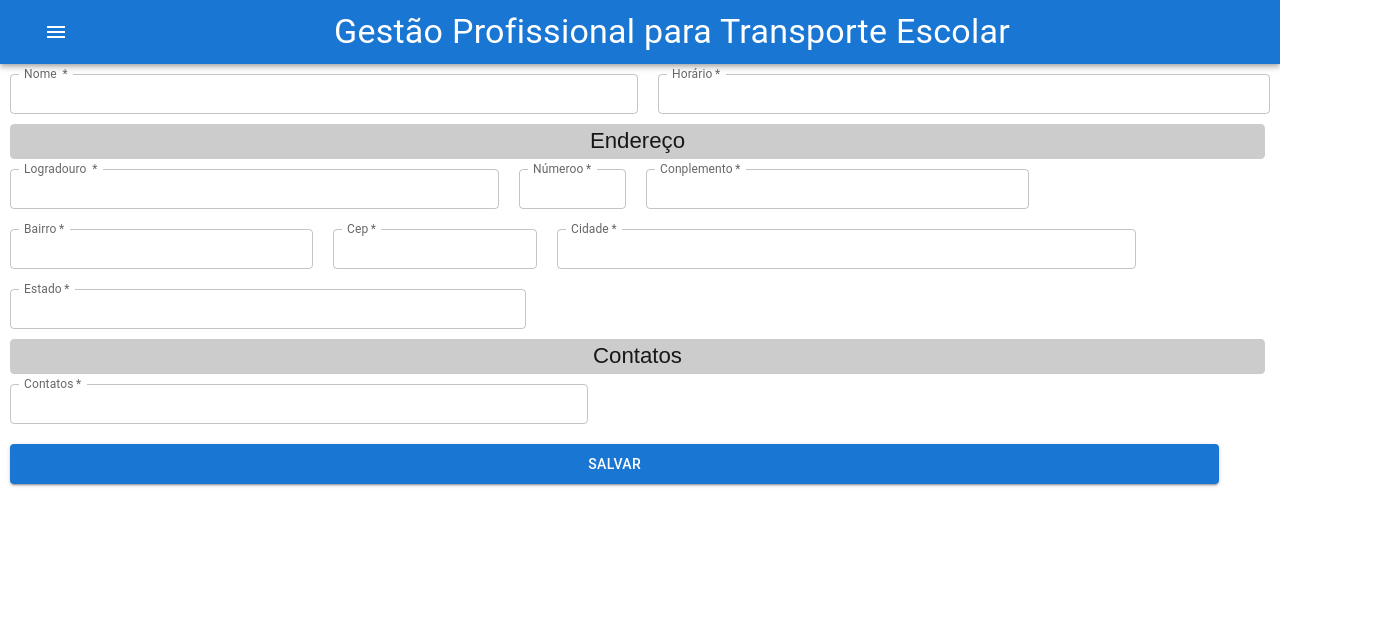
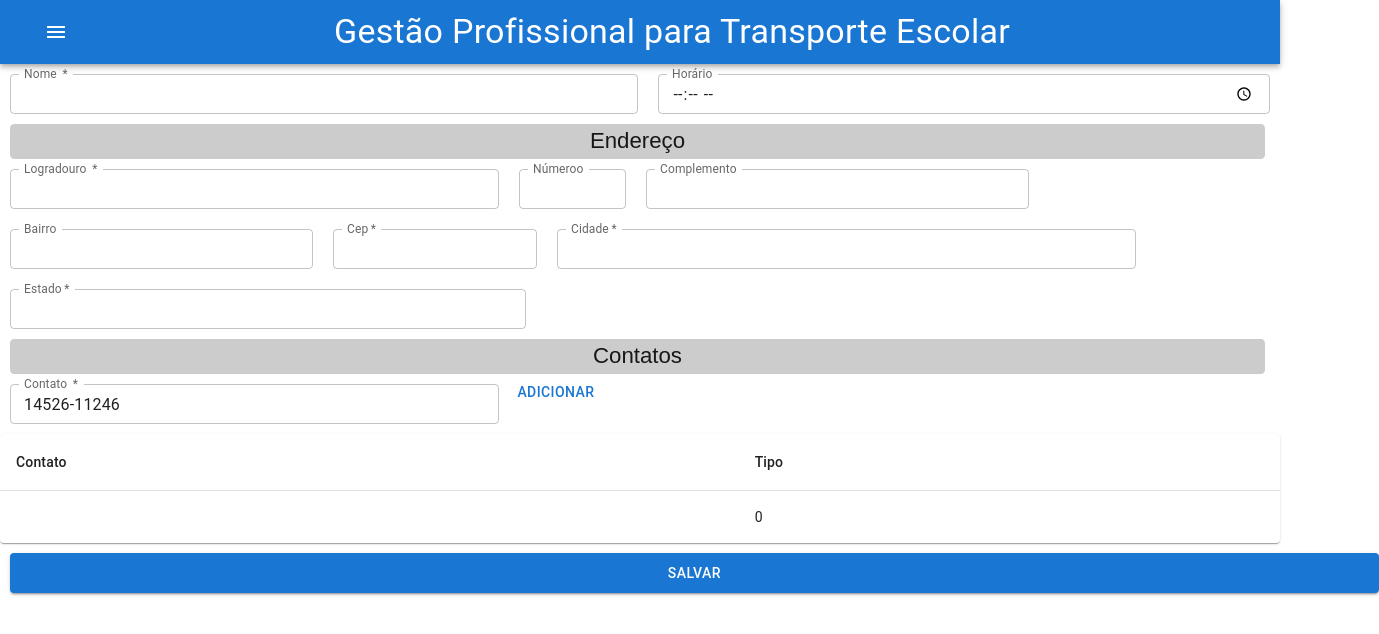
Before and after one commit to mariolemos/gestao-escolar-front, a Next.js app: page /colegio/formColegio in a window 1280 px wide. Shown: the top 634 px of the page, 1379 px wide, since content can reach past the window. Built offline with nearby package versions, Linux system fonts and the light colour scheme; no server answers.

Commit message:
Criado componente Contato

```diff
--- /dev/null
+++ b/src/components/contato/form/index.tsx
@@ -0,0 +1,80 @@
+import { DataTable } from "@/layout/components/dataTable/DataTable"
+import { Box, Button, TextField } from "@mui/material"
+import { Dispatch, SetStateAction, useEffect, useState } from "react"
+
+interface IPropsContato {
+    contatos: IFormContato[],
+    setContatos: Dispatch<SetStateAction<IFormContato[]>>
+}
+
+export enum TipoContato {
+    FIXO = 0,
+    CELULAR = 1,
+    EMAil = 2
+}
+
+export interface IFormContato {
+    id?: number
+    contato: string
+    tipo: number
+
+}
+
+export const FormContato = ({
+    contatos,
+    setContatos
+
+}: IPropsContato) => {
+
+    const cols = ["Contato", "Tipo"]
+    const [contato, setContato] = useState<IFormContato>({
+        contato: "14526-11246",
+        tipo: TipoContato.CELULAR
+    })
+
+    const adicionar = () => {
+        console.log("XXXx")
+        contatos.push({
+            contato: contato.contato,
+            tipo: TipoContato.FIXO
+        })
+         setContatos(contatos)
+    }
+
+    const remove = (contato: IFormContato) => {
+        const newcontatos = contatos.filter((c: IFormContato) =>
+             (!c.id && c.contato != contato.contato && c.tipo != contato.tipo) || (c.id && c.id !== contato.id)
+    )
+        setContatos(newcontatos)
+    }
+
+    return (
+        <>
+            <Box sx={{ width: 1 }}>
+                <TextField
+                    onChange={(e) => setContato((contato) => {
+                        return {
+                            ...contato, contato: e.target.value
+                        }
+                    })}
+                    slotProps={{ inputLabel: { shrink: true } }}
+                    size='small'
+                    required={true}
+                    label="Contato "
+                    style={{ width: "55ch", margin: "10px" }}
+                    defaultValue={contato.contato}
+                    type='string'
+                />
+                <Button
+                    onClick={adicionar}
+                >Adicionar
+                </Button>
+            </Box>
+
+            <DataTable cols={cols} rows={contatos} />
+
+        </>
+
+
+    )
+}
--- a/src/components/endereco/form/index.tsx
+++ b/src/components/endereco/form/index.tsx
@@ -32,7 +32,17 @@ export default function FormEndereco({
 
     return (
         <>
-            <Box sx={{width: 1}}>
+            <Box>
+                <Box sx={{
+                    bgcolor: "#ccc",
+                    m: 0, textAlign: "center",
+                    height: "35px",
+                    borderRadius: ".5rex",
+                    fontSize: "2.5ch",
+                    marginLeft: "10px",
+                    marginRight: "15px"
+                }}>Endereço</Box>
+                <Box sx={{ width: 1 }}>
                     <TextField
                         onChange={(e) => setEndereco((endereco) => {
                             return {
@@ -55,7 +65,6 @@ export default function FormEndereco({
                         })}
                         slotProps={{ inputLabel: { shrink: true } }}
                         size='small'
-                    required
                         label="Númeroo"
                         style={{ width: "12ch", margin: "10px" }}
                         defaultValue={endereco.numero}
@@ -68,8 +77,7 @@ export default function FormEndereco({
                         })}
                         slotProps={{ inputLabel: { shrink: true } }}
                         size='small'
-                    required
-                    label="Conplemento"
+                        label="Complemento"
                         style={{ width: "43ch", margin: "10px" }}
                         defaultValue={endereco.complemento}
                     />
@@ -81,7 +89,6 @@ export default function FormEndereco({
                         })}
                         slotProps={{ inputLabel: { shrink: true } }}
                         size='small'
-                    required
                         label="Bairro"
                         style={{ width: "34ch", margin: "10px" }}
                         defaultValue={endereco.bairro}
@@ -126,6 +133,7 @@ export default function FormEndereco({
                         defaultValue={endereco.estado}
                     />
                 </Box>
+            </Box>
         </>
     )
 }
--- a/src/layout/components/colegio/Colegio.tsx
+++ b/src/layout/components/colegio/Colegio.tsx
@@ -22,7 +22,7 @@ export default function Colegio() {
                     <Link href={"/colegio/formColegio"}>
                         <PlusIcon style={{ color: "#fff", backgroundColor: "indigo" }} />
                     </Link></Button>
-                < DataTable data={{ cols, rows }} />
+                < DataTable cols={cols}  rows={rows}/>
         </Box>
     )
 }
--- a/src/layout/components/colegio/formColegio/hooks/useFormColegio.ts
+++ b/src/layout/components/colegio/formColegio/hooks/useFormColegio.ts
@@ -1,4 +1,5 @@
 import { api } from "@/application/api/api"
+import { IFormContato } from "@/components/contato/form"
 import { IFormEndereco } from "@/components/endereco/form"
 import { endianness } from "os"
 import { useEffect, useState } from "react"
@@ -9,10 +10,10 @@ interface IColegio {
     id: number
     nome: string
     horario: string
-    alunos: string
-    contatos: string
+    contatos: IFormContato[]
     endereco: IFormEndereco
 }
+
 
 export const useFormColegio = () => {
     const {
@@ -30,17 +31,22 @@ export const useFormColegio = () => {
         cidade: "",
         estado: "",
     }
+
+    const initContato = {
+        contato: "",
+        tipo: 0
+    }
     const initColegio = {
         id: 0,
         nome: "",
         horario: "",
-        alunos: "",
-        contatos: "",
+        contatos: [initContato],
         endereco: initEndereco
     }
-
     const [colegio, setColegio] = useState<IColegio>(initColegio)
     const [endereco, setEndereco] = useState<IFormEndereco>(initEndereco)
+    const [contato, setContato] = useState<IFormContato>(initContato)
+    const [contatos, setContatos] = useState<IFormContato[]>([initContato])
 
     const buscarColegioPorId = async (id: number) => {
         const response = await GETRequest<IColegio>(`/colegio/${id}`)
@@ -51,14 +57,23 @@ export const useFormColegio = () => {
         console.log("=====", response)
     }
 
-       useEffect(() => {
+    useEffect(() => {
         setColegio(() => {
-            return{
+            return {
                 ...colegio,
-                endereco:endereco
+                endereco: endereco
             }
         })
     }, [endereco])
+
+    useEffect(() => {
+        setColegio(() => {
+            return {
+                ...colegio,
+                contatos: contatos
+            }
+        })
+    }, [contatos])
 
     useEffect(() => {
         const params = new URLSearchParams(window.location.search)
@@ -99,11 +114,15 @@ export const useFormColegio = () => {
 
         data: {
             colegio,
+            contato,
+            contatos
         },
         action: {
             setColegio,
             registrar,
-            setEndereco
+            setEndereco,
+            setContato,
+            setContatos
         }
     }
 
--- a/src/layout/components/colegio/hooks/useColegio.tsx
+++ b/src/layout/components/colegio/hooks/useColegio.tsx
@@ -7,9 +7,6 @@ interface IColegio {
     id: number,
     nome: string,
     horario: string,
-    alunos?: string,
-    contatos: string,
-    endereco: string,
     editar?: React.ReactNode,
     excluir?: React.ReactNode,
 }
@@ -20,8 +17,6 @@ export const useColegio = () => {
         "Id",
         "Nome",
         "Horário",
-        "Contatos",
-        "Endereço",
         "Editar",
         "Excluir"
     ]
@@ -37,8 +32,6 @@ export const useColegio = () => {
                 id: colegio.id,
                 nome: colegio.nome,
                 horario: colegio.horario,
-                contatos: colegio.contatos,
-                endereco: colegio.endereco,
                 editar: (<Link href={`colegio/formColegio?id=${colegio.id}`} > <IconeEditar /></Link >),
                 excluir: (
                     <Link href={`aluno/formAluno?id=${colegio.id}`
--- a/src/layout/components/dataTable/DataTable.tsx
+++ b/src/layout/components/dataTable/DataTable.tsx
@@ -7,7 +7,12 @@ import TableHead from '@mui/material/TableHead';
 import TableRow from '@mui/material/TableRow';
 import Paper from '@mui/material/Paper';
 
-export const DataTable = ({ data }: any) => {
+interface IPropsDataTable {
+    cols: string[]
+    rows: any[]
+}
+
+export const DataTable = ({ cols, rows }: IPropsDataTable) => {
     return (
         <>
 
@@ -15,13 +20,13 @@ export const DataTable = ({ data }: any) => {
                 <Table sx={{ minWidth: 650 }} aria-label="simple table">
                     <TableHead >
                         <TableRow >
-                            {data.cols?.map((col: any) => (
+                            {cols?.map((col: any) => (
                                 <TableCell >{col}</TableCell>
                             ))}
                         </TableRow>
                     </TableHead>
                     <TableBody>
-                        {data.rows?.map((row: any) => (
+                        {rows?.map((row: any) => (
                             <TableRow
                                 key={row.ide}
                                 sx={{ '&:last-child td, &:last-child th': { border: 0 } }}
--- a/src/layout/components/navigation/MenuAppBar.tsx
+++ b/src/layout/components/navigation/MenuAppBar.tsx
@@ -14,13 +14,12 @@ import { blue } from '@mui/material/colors';
 export default function MenuAppBar() {
     const {
         data: {
-            auth,
-            anchorEl
+
         },
         action: {
             handleChange,
             handleMenu,
-            // handleClose,
+            //handleClose,
             testando,
             rendenrizarAluno
         }
--- a/src/layout/components/navigation/hooks/useNaveBar.ts
+++ b/src/layout/components/navigation/hooks/useNaveBar.ts
@@ -25,7 +25,6 @@ export const useNaveBar = () => {
 
     const rendenrizarAluno = () => {
 
-
     }
 
     return {
--- a/src/pages/colegio/formColegio/index.tsx
+++ b/src/pages/colegio/formColegio/index.tsx
@@ -1,25 +1,28 @@
 import { useEffect, useState } from 'react'
-
-import { BottomNavigation, BottomNavigationAction, Box, FormControl, MenuItem, TextField } from '@mui/material'
+import { Box, TextField } from '@mui/material'
 import * as React from 'react';
 import Button from '@mui/material/Button';
-import { useFormAluno } from '../../../layout/components/aluno/formAluno/hooks/useFormAluno';
 import { useFormColegio } from '@/layout/components/colegio/formColegio/hooks/useFormColegio';
 import FormEndereco from '@/components/endereco/form';
+import { FormContato } from '@/components/contato/form';
+
 
 
 export default function FormColegio() {
     const {
         data: {
-            colegio
+            colegio,
+            contato,
+            contatos
         },
         action: {
             registrar,
             setColegio,
-            setEndereco
+            setEndereco,
+            setContato,
+            setContatos
         }
     } = useFormColegio()
-
 
     return (
         <>
@@ -52,22 +55,12 @@ export default function FormColegio() {
                         })}
                         slotProps={{ inputLabel: { shrink: true } }}
                         size='small'
-                        required
                         label="Horário"
                         style={{ width: "73ch", margin: "10px" }}
                         defaultValue={colegio.horario}
+                        type='time'
                     />
-
                 </Box>
-                <Box sx={{
-                    bgcolor: "#ccc",
-                    m: 0, textAlign: "center",
-                    height: "35px",
-                    borderRadius: ".5rex",
-                    fontSize: "2.5ch",
-                    marginLeft: "10px",
-                    marginRight: "15px"
-                }}>Endereço</Box>
                 <Box sx={{ display: "flex" }}>
                     <FormEndereco endereco={colegio.endereco} setEndereco={setEndereco} />
                 </Box>
@@ -80,23 +73,10 @@ export default function FormColegio() {
                     marginLeft: "10px",
                     marginRight: "15px"
                 }}>Contatos</Box>
-
-                <TextField
-                    onChange={(e) => setColegio((colegio) => {
-                        return {
-                            ...colegio, contatos: e.target.value
-                        }
-                    })}
-                    slotProps={{ inputLabel: { shrink: true } }}
-                    size='small'
-                    required
-                    label="Contatos"
-                    style={{ width: "65ch", margin: "10px" }}
-                    defaultValue={colegio.contatos}
-                />
+                <FormContato contatos={colegio.contatos } setContatos={setContatos} />
                 <Button variant="contained"
                     onClick={registrar}
-                    style={{ width: "152ch", margin: "10px", height: "40px" }}
+                    style={{ width: "172ch", margin: "10px", height: "40px" }}
                 >Salvar</Button>
             </Box>
         </>
```
Also changed, not shown: src/pages/aluno/formAluno/index.tsx (+12 -3 lines). Lines whose indentation alone changed are shown as unchanged.
